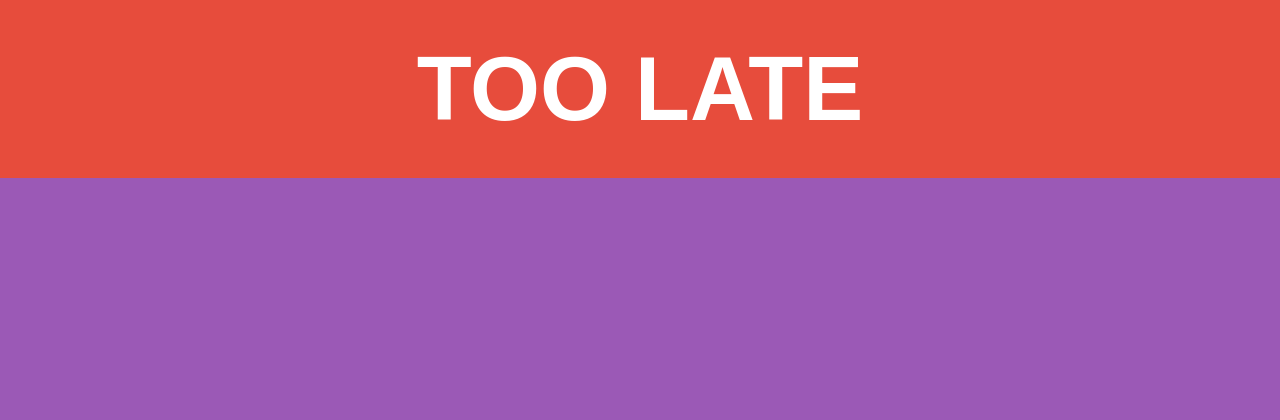
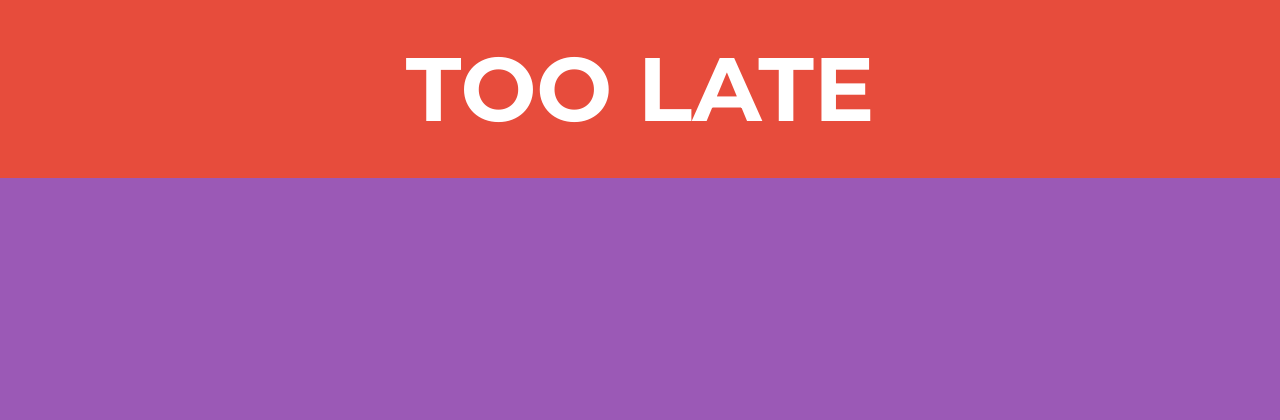
Before and after one commit to vishwin/YoLunch, a Flask app: page /1/wantsToLunch/1 in a window 1280 px wide. Shown: the top 420 px of the page. Run offline with Flask 2, Linux system fonts and the light colour scheme; data that the repository does not hold is empty; parts of the project's set-up code (start-up, migrations or seed data) failed here and were passed over.

Commit message:
Google Font
Add it into the rest of the CSS

```diff
--- a/lunch/static/ReceivedRequest.css
+++ b/lunch/static/ReceivedRequest.css
@@ -1,3 +1,5 @@
+@import url(http://fonts.googleapis.com/css?family=Montserrat:700);
+
 body {
 	background-color: #9B59B6;
 	margin: 0px;
--- a/lunch/static/TooLate.css
+++ b/lunch/static/TooLate.css
@@ -1,3 +1,5 @@
+@import url(http://fonts.googleapis.com/css?family=Montserrat:700);
+
 body {
 	background-color: #9B59B6;
 	margin: 0px;
```
